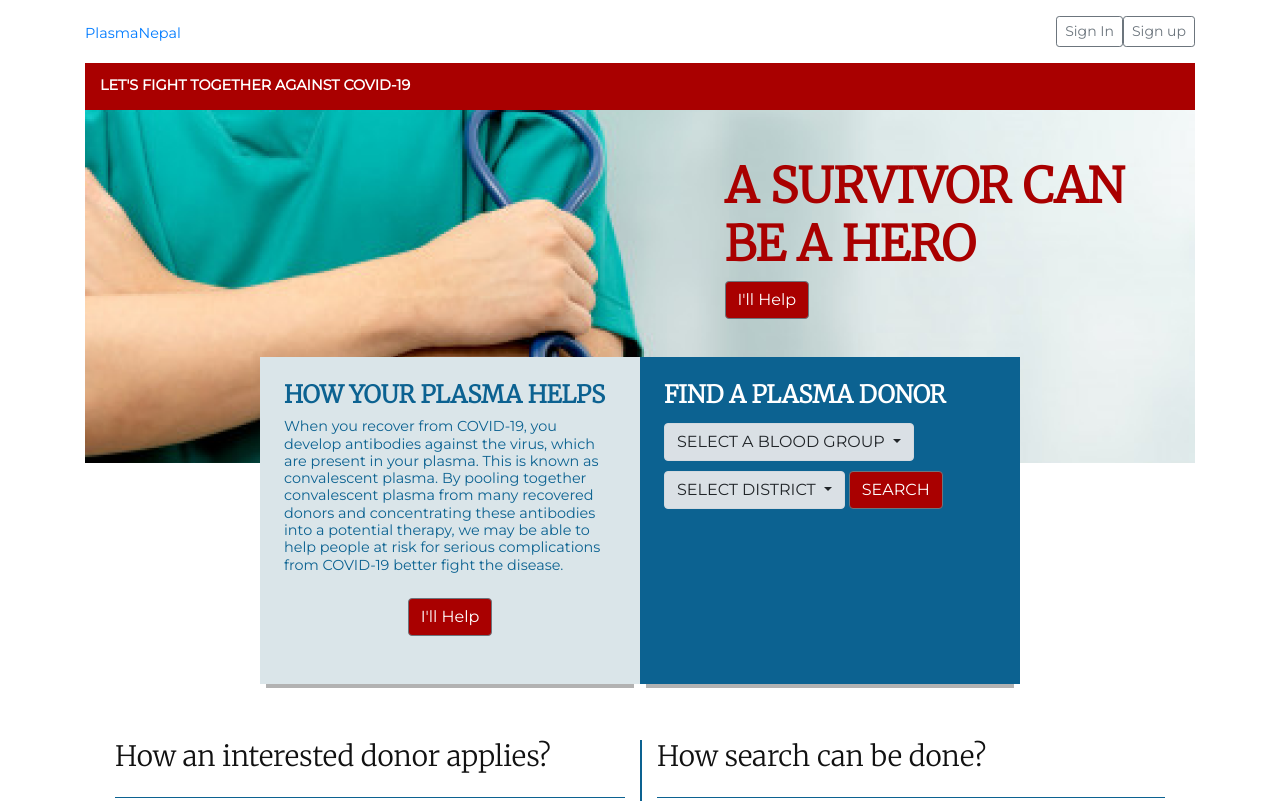
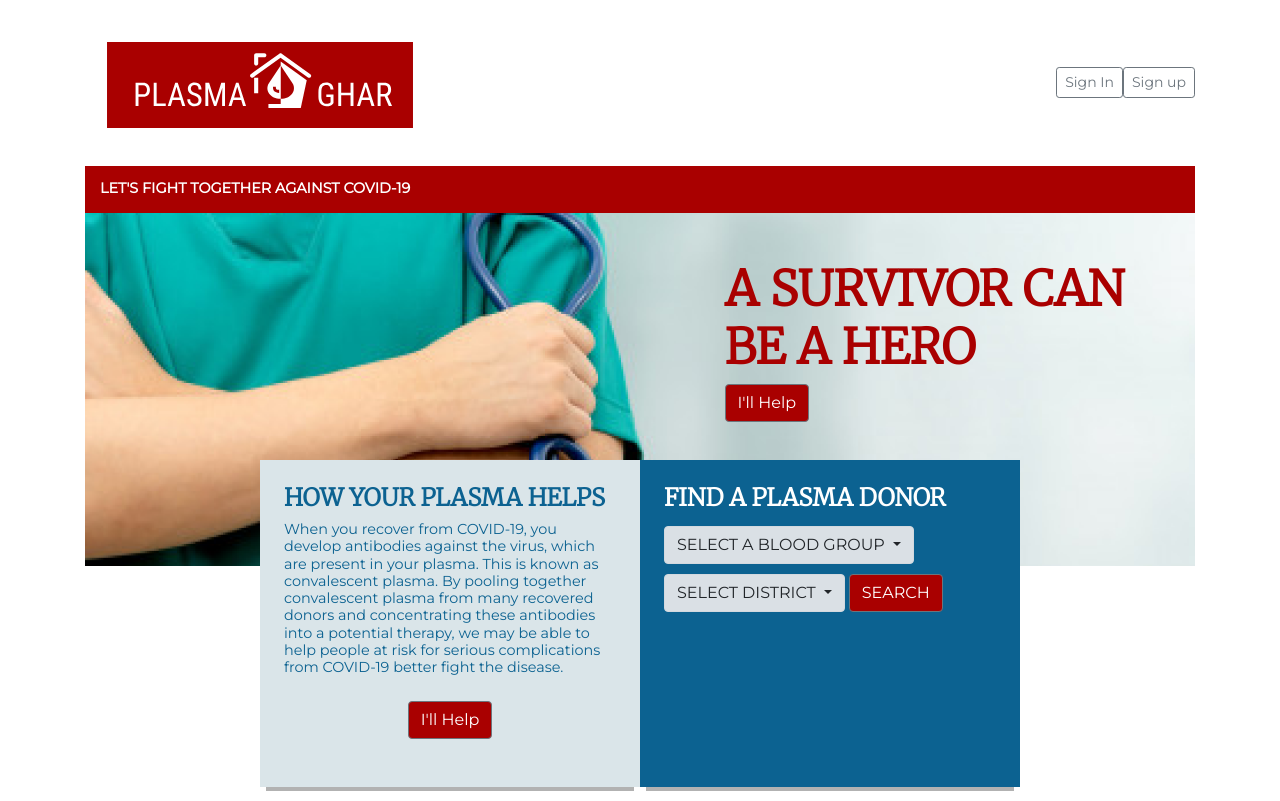
Before and after one commit to kushalshrestha/PlasmaNepal, a plain HTML site: page index.html in a window 1280 px wide. Shown: the top 801 px of the page. Drawn offline with nearby package versions, Linux system fonts and the light colour scheme.

```diff
--- a/index.html
+++ b/index.html
@@ -24,7 +24,7 @@
         <header class="blog-header py-3">
             <div class="row flex-nowrap justify-content-between align-items-center">
                 <div class="col-4 pt-1">
-                    <a class="" href="#">PlasmaNepal</a>
+                    <a class="" href="#"><img src="./images/logo.svg" alt="..." class="img-thumbnail cus-icon"></a>
                 </div>
 
                 <div class="col-4 d-flex justify-content-end ">
```
Also changed, not shown: images/logo.svg (added), 2 other files.
